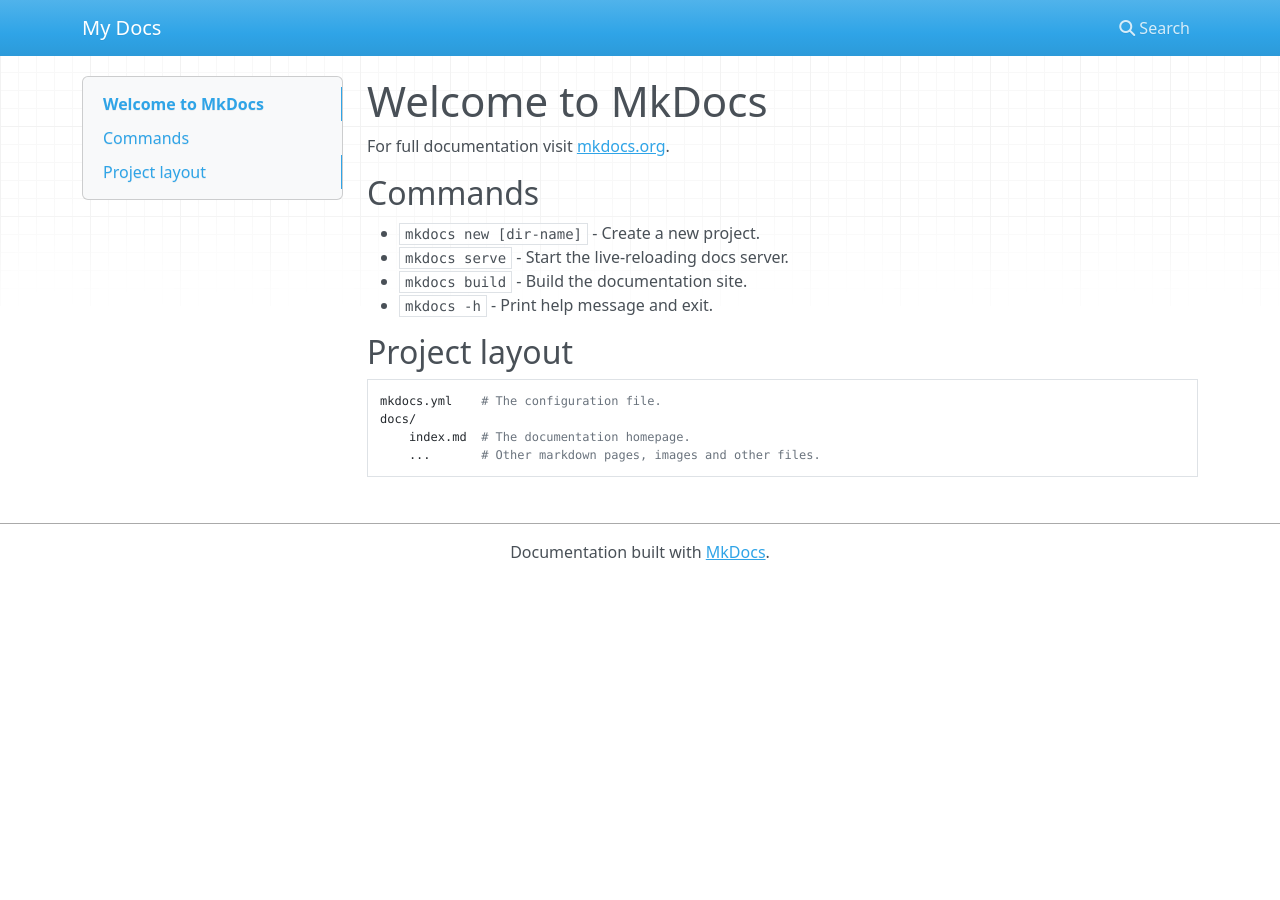
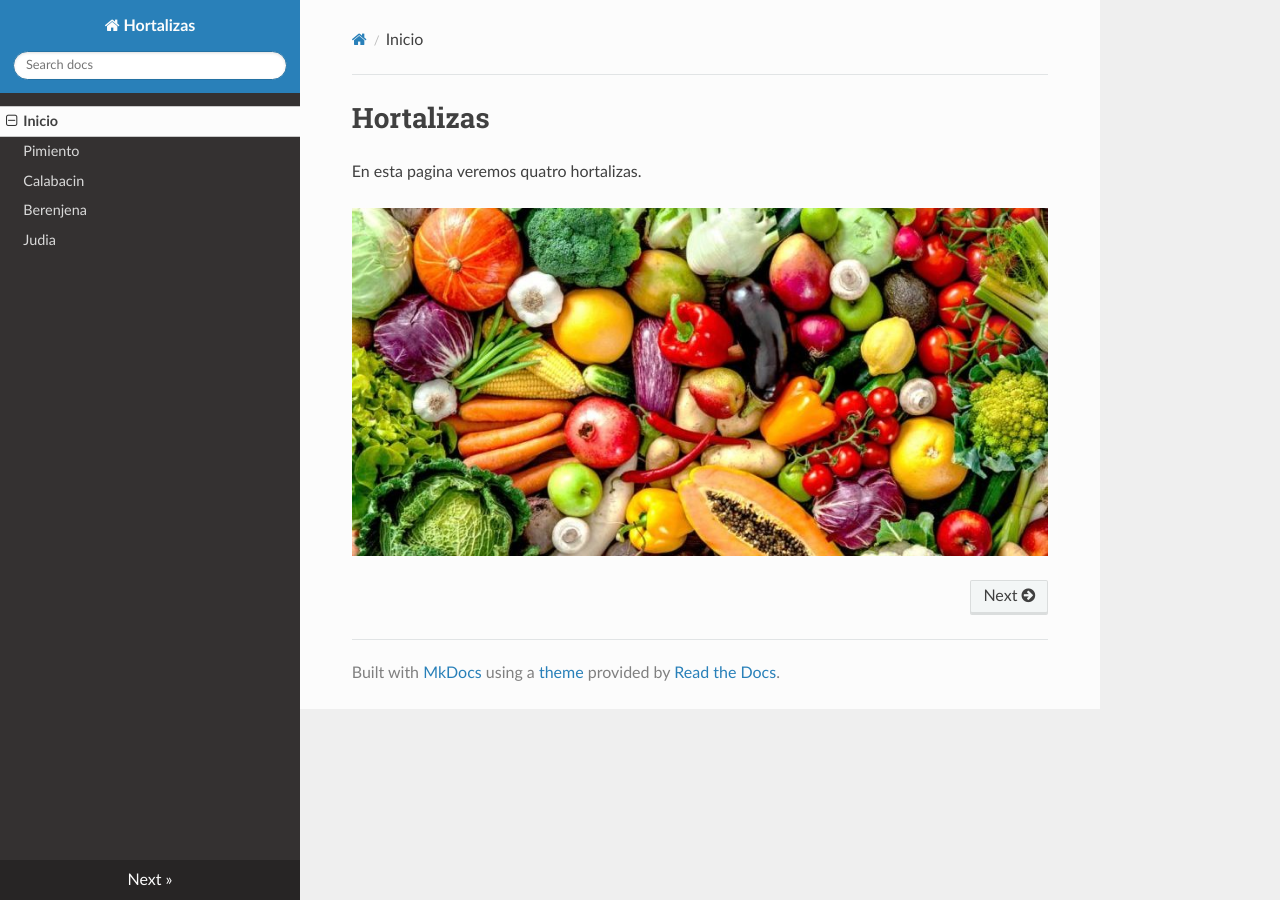
Before and after one commit to a18rafgarper/pelis, an MkDocs documentation site: the page built from docs/index.md, in a window 1280 px wide. Built offline with MkDocs 1.6.1, drawn with Linux system fonts in a browser that asks for light colours; nearby versions of some CDN libraries.

Commit message:
commit profe

```diff
--- a/docs/index.md
+++ b/docs/index.md
@@ -1,17 +1,5 @@
-# Welcome to MkDocs
+# Hortalizas
 
-For full documentation visit [mkdocs.org](https://www.mkdocs.org).
+En esta pagina veremos quatro hortalizas.
 
-## Commands
-
-* `mkdocs new [dir-name]` - Create a new project.
-* `mkdocs serve` - Start the live-reloading docs server.
-* `mkdocs build` - Build the documentation site.
-* `mkdocs -h` - Print help message and exit.
-
-## Project layout
-
-    mkdocs.yml    # The configuration file.
-    docs/
-        index.md  # The documentation homepage.
-        ...       # Other markdown pages, images and other files.
+![Screenshot](img/hortalizas.jpg)
--- a/mkdocs.yml
+++ b/mkdocs.yml
@@ -1 +1,9 @@
-site_name: My Docs
+site_name: Hortalizas
+nav:
+    - Inicio : index.md
+    - Pimiento : pimiento.md
+    - Calabacin : calabacin.md
+    - Berenjena : berenjena.md
+    - Judia : judia.md
+
+theme : readthedocs
```
Also changed, not shown: docs/berenjena.md (added, +5 -0 lines), docs/calabacin.md (added, +7 -0 lines), docs/judia.md (added, +5 -0 lines), docs/pimiento.md (added, +5 -0 lines), docs/img/berenjena.jpg (added), docs/img/calabacin.jpg (added), docs/img/hortalizas.jpg (added), docs/img/judia.jpg (added), docs/img/pimiento.jpg (added).
